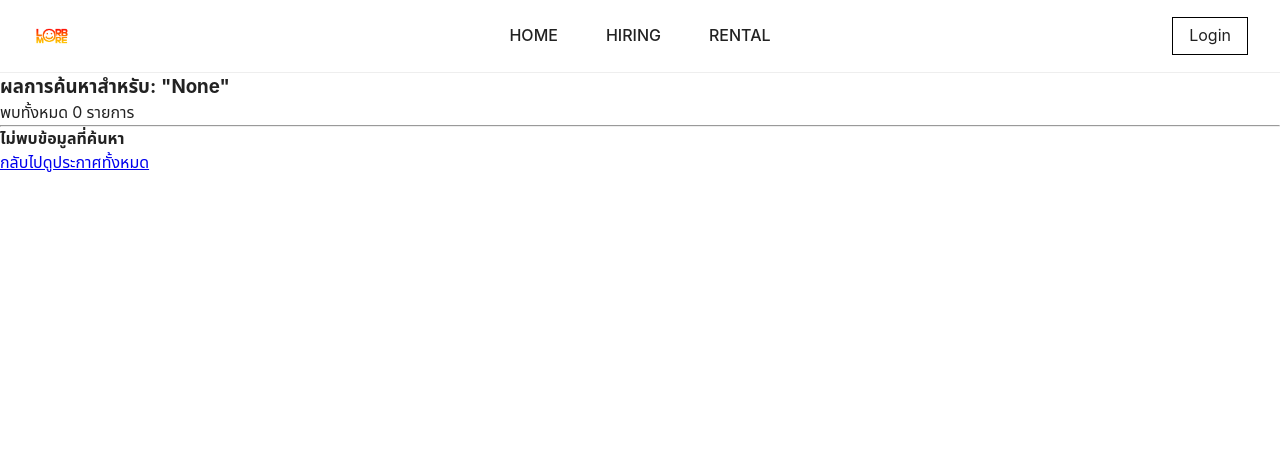
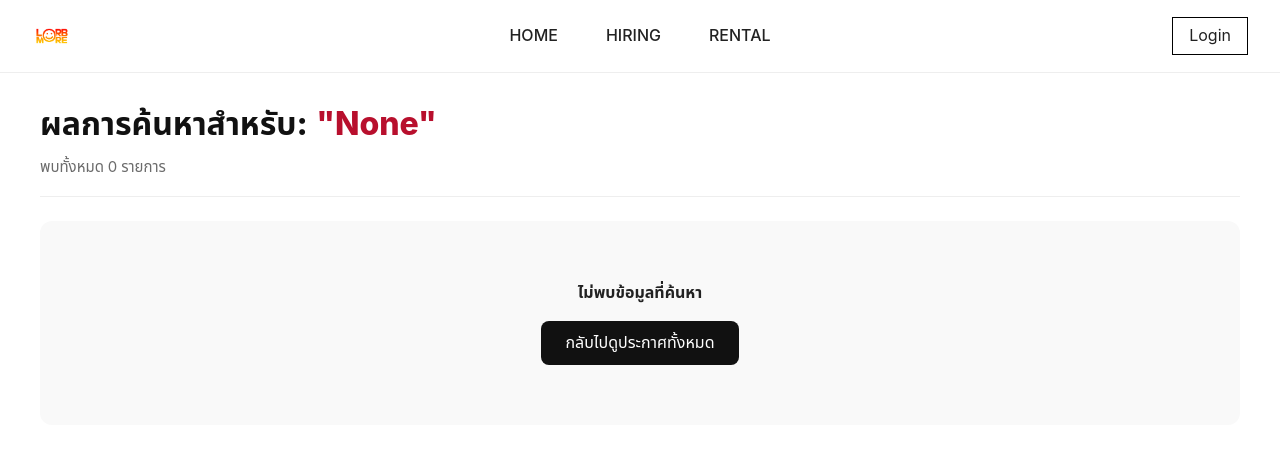
Before and after one commit to athiphat67/LorbMore, a Django app: page /posts/search/ in a window 1280 px wide. Shown: the top 456 px of the page. Run offline with Django 5.2, Linux system fonts and the light colour scheme.

Commit message:
update css to search.html and edit bookmark status on hiring and rental

```diff
--- /dev/null
+++ b/pages/static/pages/css/search.css
@@ -0,0 +1,192 @@
+:root {
+    --red: #b80f2d;
+    --yellow: #f6dd8a;
+    --ink: #111;
+    --muted: #6b6b6b;
+    --card-bg: #fff;
+    --radius: 12px;
+}
+
+.page-container {
+    max-width: 1200px;
+    margin: 0 auto 32px;
+    padding: 0 24px;
+}
+
+.search-header {
+    margin: 28px 0 24px;
+    border-bottom: 1px solid #eee;
+    padding-bottom: 16px;
+}
+
+.search-title {
+    font-weight: 800;
+    font-size: clamp(20px, 3vw, 32px);
+    color: var(--ink);
+    margin: 0 0 8px;
+}
+
+.search-title .highlight {
+    color: var(--red);
+}
+
+.search-count {
+    color: var(--muted);
+    font-size: 15px;
+    margin: 0;
+}
+
+.search-empty {
+    text-align: center;
+    padding: 60px 20px;
+    background: #f9f9f9;
+    border-radius: var(--radius);
+    margin-top: 20px;
+}
+
+.btn-back {
+    display: inline-block;
+    margin-top: 16px;
+    padding: 10px 24px;
+    background-color: var(--ink);
+    color: #fff;
+    text-decoration: none;
+    border-radius: 8px;
+    transition: opacity 0.2s;
+}
+
+.btn-back:hover {
+    opacity: 0.9;
+}
+
+
+.card-grid-market {
+    display: grid;
+    gap: 24px;
+    grid-template-columns: repeat(1, 1fr);
+}
+
+@media (min-width: 640px) {
+    .card-grid-market {
+        grid-template-columns: repeat(2, 1fr);
+    }
+}
+
+@media (min-width: 992px) {
+    .card-grid-market {
+        grid-template-columns: repeat(3, 1fr);
+    }
+}
+
+
+.card {
+    background-color: var(--card-bg);
+    border-radius: var(--radius);
+    border: 1px solid #eee;
+    overflow: hidden;
+    display: flex;
+    flex-direction: column;
+    height: 100%;
+
+}
+
+.card__image-link {
+    display: block;
+    background-color: #f9f9f9;
+    overflow: hidden;
+}
+
+.card__image {
+    width: 100%;
+    height: 220px;
+    object-fit: cover;
+
+}
+
+.card__body {
+    padding: 16px;
+    display: flex;
+    flex-direction: column;
+    flex-grow: 1;
+}
+
+.card__title {
+    font-size: 16px;
+    font-weight: 700;
+    color: var(--ink);
+    margin: 0 0 8px;
+    line-height: 1.4;
+    display: -webkit-box;
+    -webkit-line-clamp: 2;
+    -webkit-box-orient: vertical;
+    overflow: hidden;
+}
+
+.card__rating-info {
+    font-size: 13px;
+    color: #555;
+    margin-bottom: 8px;
+}
+
+.rating-star {
+    color: #ffc107;
+    font-weight: bold;
+    margin-right: 4px;
+}
+
+.card__tags {
+    font-size: 12px;
+    color: #888;
+    margin-bottom: auto;
+}
+
+
+.card__footer {
+    padding: 12px 16px 16px;
+    border-top: 1px solid #f0f0f0;
+    display: flex;
+    justify-content: space-between;
+    align-items: center;
+    gap: 12px;
+    background: #fff;
+}
+
+.card__price-section {
+    display: flex;
+    flex-direction: column;
+}
+
+.card__price {
+    font-size: 18px;
+    font-weight: 800;
+    color: var(--ink);
+}
+
+.card__actions {
+    flex: 0 0 auto;
+    width: 100px;
+}
+
+.card__button {
+    display: flex;
+    justify-content: center;
+    align-items: center;
+    padding: 8px 16px;
+    border-radius: 8px;
+    text-decoration: none;
+    font-weight: 700;
+    font-size: 13px;
+    border: none;
+    cursor: pointer;
+    text-transform: uppercase;
+}
+
+.btn-view {
+    background-color: var(--yellow);
+    color: #4C3D0E;
+    transition: background-color 0.2s ease;
+}
+
+.btn-view:hover {
+    background-color: #eec540;
+}
--- a/pages/templates/pages/hiring.html
+++ b/pages/templates/pages/hiring.html
@@ -68,9 +68,9 @@
                     <a href="{% url 'posts:toggle_booking' item.id %}"
                         class="card__button btn-book {% if item.is_booked %}is-booked{% endif %}">
                         {% if item.is_booked %}
+                        Booked
+                        {% else %}
                         Bookmark
-                        {% else %}
-                        Booked
                         {% endif %}
                     </a>
                 </div>
--- a/pages/templates/pages/rental.html
+++ b/pages/templates/pages/rental.html
@@ -71,9 +71,9 @@
                         class="card__button btn-book {% if item.is_booked %}is-booked{% endif %}">
 
                         {% if item.is_booked %}
+                        Booked
+                        {% else %}
                         Bookmark
-                        {% else %}
-                        Booked
                         {% endif %}
                     </a>
                 </div>
--- a/pages/templates/pages/search.html
+++ b/pages/templates/pages/search.html
@@ -1,39 +1,53 @@
 {% extends 'base.html' %}
+{% load static %}
+{% block content %}
+<link rel="stylesheet" href="{% static 'pages/css/search.css' %}">
+<div class="page-container">
 
-{% block content %}
-<div class="container mt-4">
-    <h3>ผลการค้นหาสำหรับ: "{{ query }}"</h3>
-    <p>พบทั้งหมด {{ result_count }} รายการ</p>
-    <hr>
+    <section class="search-header">
+        <h1 class="search-title">ผลการค้นหาสำหรับ: <span class="highlight">"{{ query }}"</span></h1>
+        <p class="search-count">พบทั้งหมด {{ result_count }} รายการ</p>
+    </section>
 
-    <div class="row">
     {% if search_items %}
+    <div class="card-grid-market">
         {% for post in search_items %}
-            <div class="col-md-4 mb-4">
-                <div class="card h-100 shadow-sm">
-                    <img src="{{ post.image_url }}" class="card-img-top" alt="{{ post.title }}" style="height: 200px; object-fit: cover;">
+        <div class="card">
+            <a href="{% url 'posts:detail_post' post.id %}" class="card__image-link">
+                <img src="{{ post.image_url }}" alt="{{ post.title }}" class="card__image">
+            </a>
 
-                    <div class="card-body">
-                        <h5 class="card-title">{{ post.title }}</h5>
-
-                        <p class="text-primary fw-bold">{{ post.price_detail }}</p>
-
-                        <div class="d-flex align-items-center mb-2">
-                             <span class="text-warning me-1"><i class="fas fa-star"></i></span>
-                             <span>{{ post.avg_rating|floatformat:1 }} ({{ post.count_reviews }} รีวิว)</span>
+            <div class="card__body">
+                <div class="card__header">
+                    <h2 class="card__title" title="{{ post.title }}">{{ post.title }}</h2>
                 </div>
 
-                        <a href="{% url 'posts:detail_post' post.id %}" class="btn btn-outline-primary w-100">ดูรายละเอียด</a>
+                <div class="card__rating-info">
+                    <span class="rating-star">★ {{ post.avg_rating|floatformat:1 }}</span>
+                    <span class="rating-text">({{ post.count_reviews }} รีวิว)</span>
+                </div>
+            </div>
+
+            <div class="card__footer">
+                <div class="card__price-section">
+                    <span class="card__price">{{ post.price_detail }}</span>
+                </div>
+
+                <div class="card__actions">
+                    <a href="{% url 'posts:detail_post' post.id %}" class="card__button btn-view">
+                        VIEW
+                    </a>
                 </div>
             </div>
         </div>
         {% endfor %}
+    </div>
     {% else %}
-            <div class="col-12 text-center mt-5">
+    <div class="search-empty">
         <h4 class="text-muted">ไม่พบข้อมูลที่ค้นหา</h4>
-                <a href="{% url 'posts:hiring' %}" class="btn btn-secondary mt-3">กลับไปดูประกาศทั้งหมด</a>
+        <a href="{% url 'posts:hiring' %}" class="btn-back">กลับไปดูประกาศทั้งหมด</a>
     </div>
     {% endif %}
-    </div>
+
 </div>
 {% endblock %}
```
Lines whose indentation alone changed are shown as unchanged.
